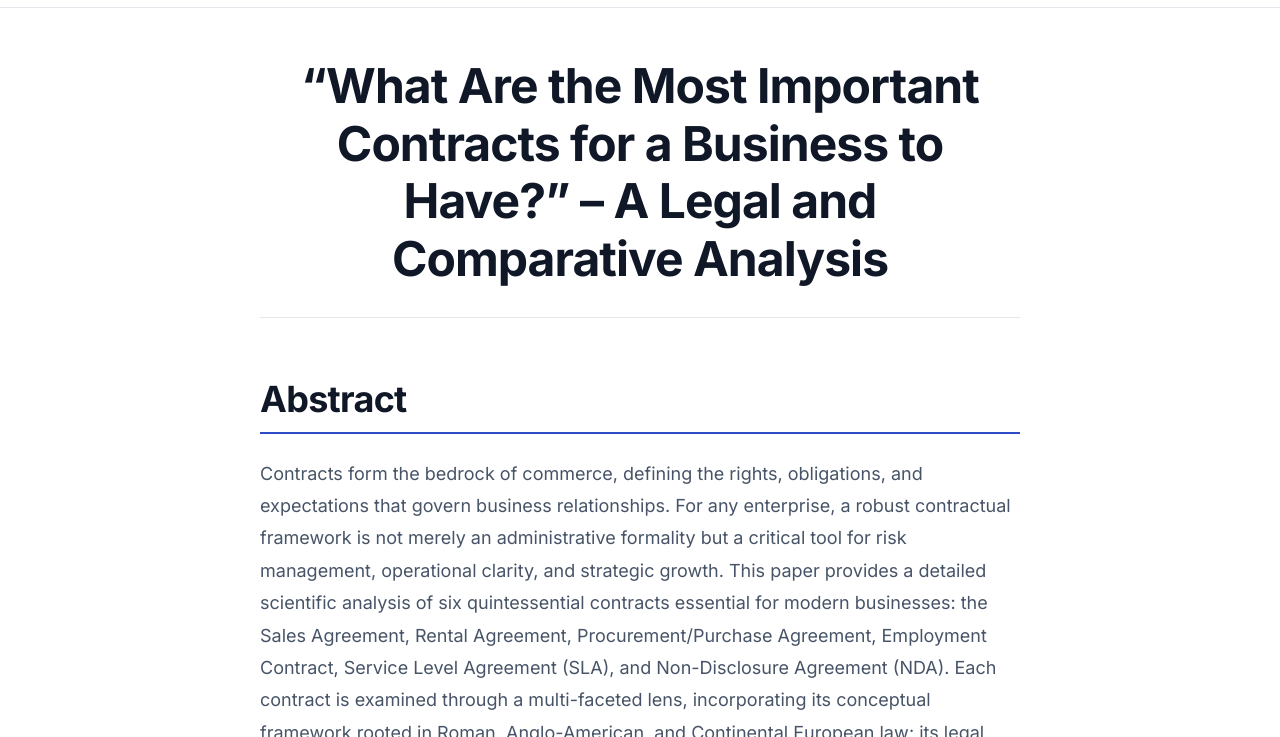
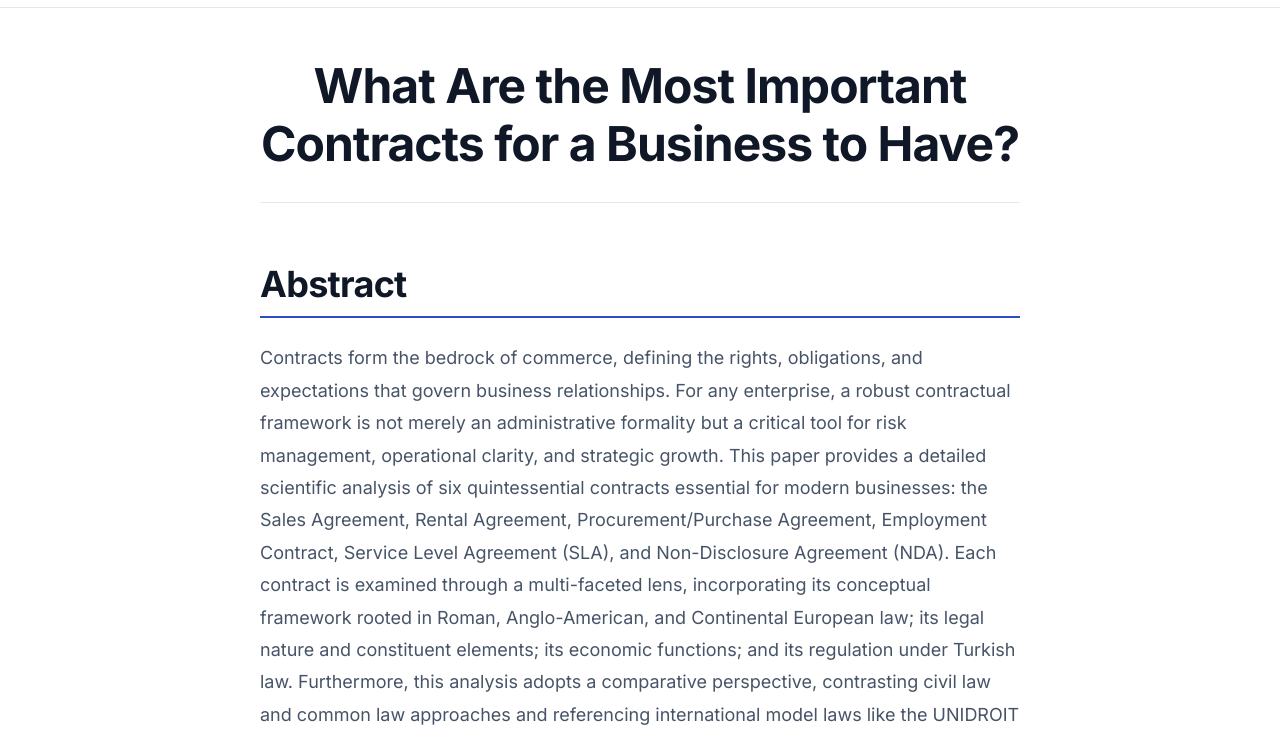
Before and after one commit to omaycompany/turkishtradelawyers, a plain HTML site: page most-important-contracts-for-the-business-have.html in a window 1280 px wide. Shown: the part 63-800 px from the top of the page. Drawn offline with Linux system fonts and the light colour scheme.

Commit message:
Remove quotation marks from article title
https://www.turkishtradelawyers.com/most-important-contracts-for-the-business-have.html

```diff
--- a/most-important-contracts-for-the-business-have.html
+++ b/most-important-contracts-for-the-business-have.html
@@ -69,7 +69,7 @@
         <div class="container article-container">
             <article>
                 <header class="article-header">
-                    <h1>“What Are the Most Important Contracts for a Business to Have?” – A Legal and Comparative Analysis</h1>
+                    <h1>What Are the Most Important Contracts for a Business to Have?</h1>
                 </header>
 
                 <section id="abstract" class="article-content">
```
